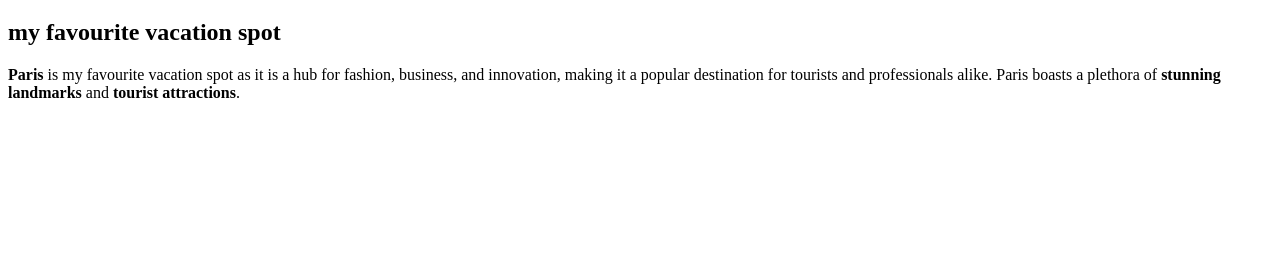
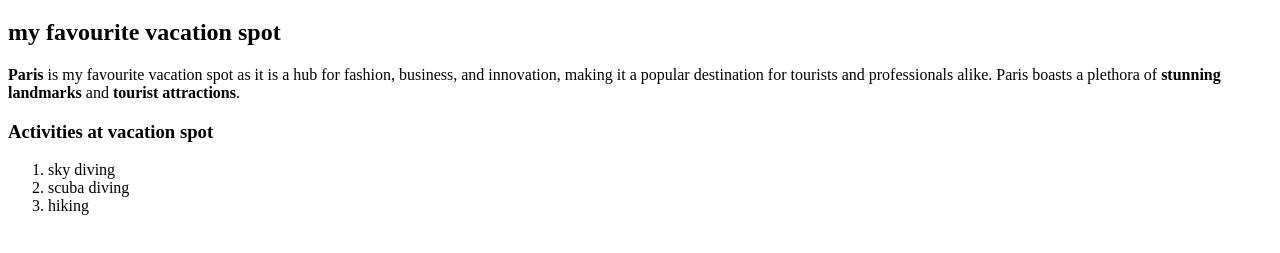
Before and after one commit to 44-563-WebApps-F23/44563-webapps-f23-assignment3-Battu2002Vani, a plain HTML site: page index.html in a window 1280 px wide. Shown: the part 61-314 px from the top of the page. Drawn offline with Linux system fonts and the light colour scheme.

Commit message:
activities

```diff
--- a/index.html
+++ b/index.html
@@ -8,5 +8,11 @@
     <h1>Vani Battu</h1>
     <h2>my favourite vacation spot</h2>
     <p><b>Paris</b> is my favourite vacation spot as it is a hub for fashion, business, and innovation, making it a popular destination for tourists and professionals alike. Paris boasts a plethora of <b>stunning landmarks</b> and <b>tourist attractions</b>.</p>
+<h3>Activities at vacation spot</h3>
+<ol>
+    <li>sky diving</li>
+    <li>scuba diving</li>
+    <li>hiking</li>
+</ol>
 </body>
 </html>
```
